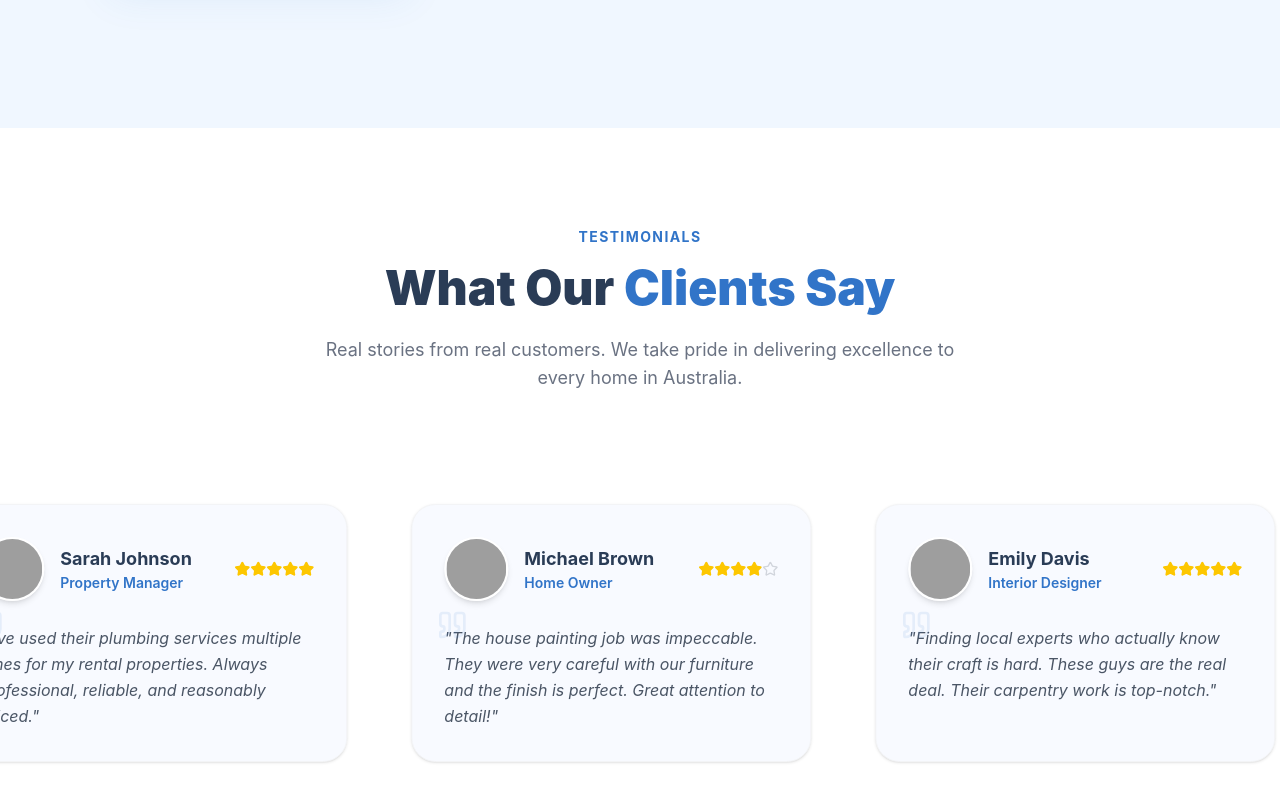
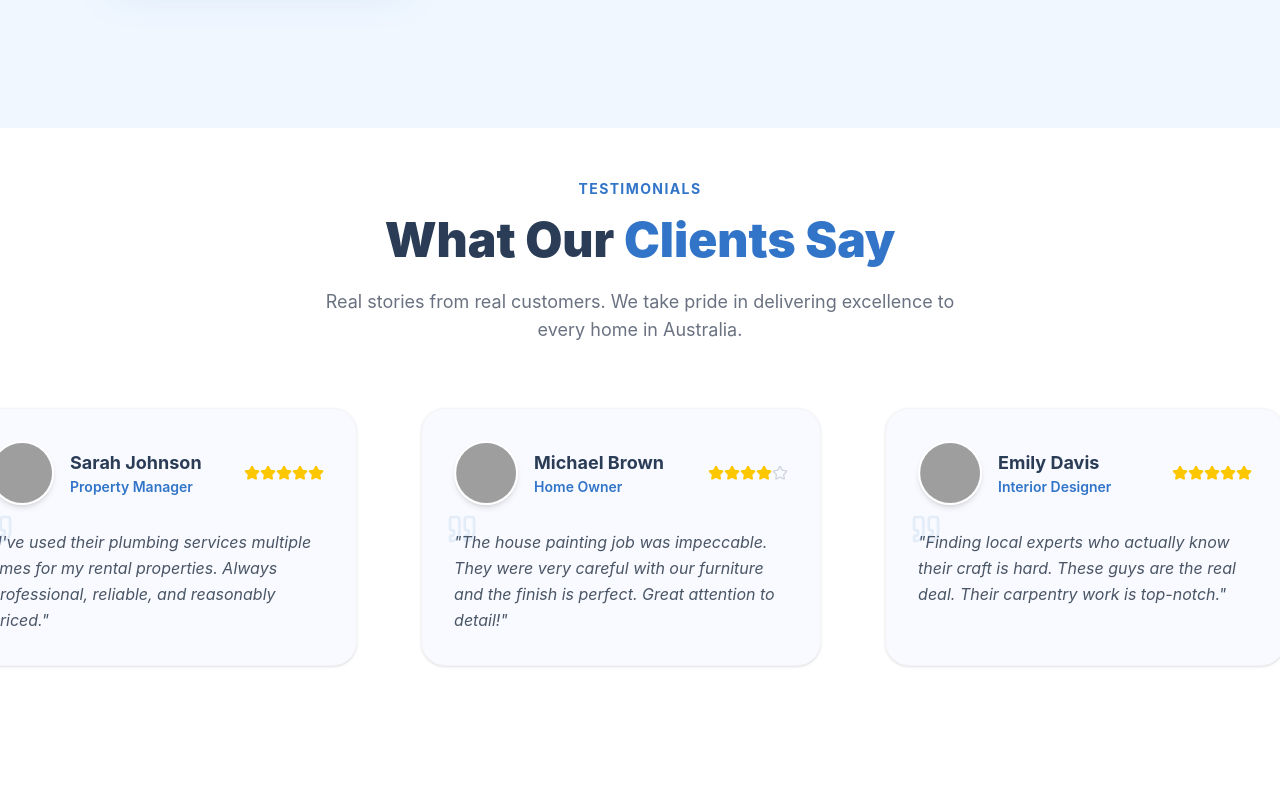
Before and after one commit to julee0728/australia-project-fe, a React (Vite) app: page / in a window 1280 px wide. Shown: the part 2749-3540 px from the top of the page. Built offline with nearby package versions, Linux system fonts and the light colour scheme; grey boxes are pictures that could not be loaded.

Commit message:
update code

```diff
--- a/src/components/FeedbackSection.jsx
+++ b/src/components/FeedbackSection.jsx
@@ -55,8 +55,8 @@ const testimonials = [
 
 const FeedbackSection = () => {
     return (
-        <section id="feedback" className="py-24 bg-white overflow-hidden">
-            <div className="container mx-auto px-8 md:px-20 text-center mb-16">
+        <section id="feedback" className="py-12 bg-white overflow-hidden">
+            <div className="container mx-auto px-8 md:px-20 text-center mb-10">
                 <span className="text-[#3174c8] font-bold tracking-widest uppercase text-sm">Testimonials</span>
                 <h2 className="text-4xl md:text-5xl font-black text-[#2a3c56] mt-4">
                     What Our <span className="text-[#3174c8]">Clients Say</span>
@@ -68,7 +68,7 @@ const FeedbackSection = () => {
 
             <div className="relative flex overflow-x-hidden group">
                 {/* First set of marquee items */}
-                <div className="animate-marquee whitespace-nowrap py-12 flex">
+                <div className="animate-marquee whitespace-nowrap py-6 flex">
                     {testimonials.map((item, index) => (
                         <div key={index} className="w-[400px] bg-[#f8faff] p-8 rounded-3xl mx-4 shadow-sm border border-gray-100 transition-all hover:shadow-xl hover:-translate-y-2 flex flex-col">
                             <div className="flex items-center gap-4 mb-6">
@@ -94,7 +94,7 @@ const FeedbackSection = () => {
                 </div>
 
                 {/* Duplicate set for seamless looping */}
-                <div className="animate-marquee whitespace-nowrap py-12 flex" aria-hidden="true">
+                <div className="animate-marquee whitespace-nowrap py-6 flex" aria-hidden="true">
                     {testimonials.map((item, index) => (
                         <div key={`dup-${index}`} className="w-[400px] bg-[#f8faff] p-8 rounded-3xl mx-4 shadow-sm border border-gray-100 transition-all hover:shadow-xl hover:-translate-y-2 flex flex-col">
                             <div className="flex items-center gap-4 mb-6">
```
